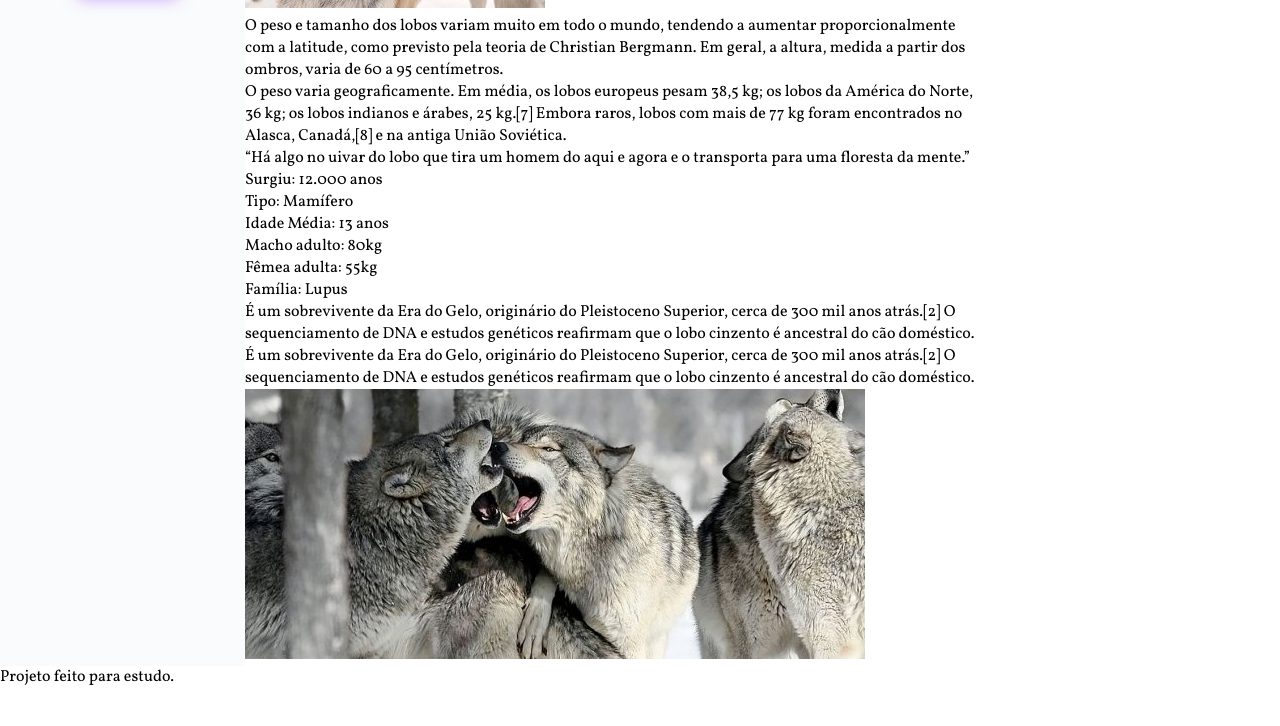
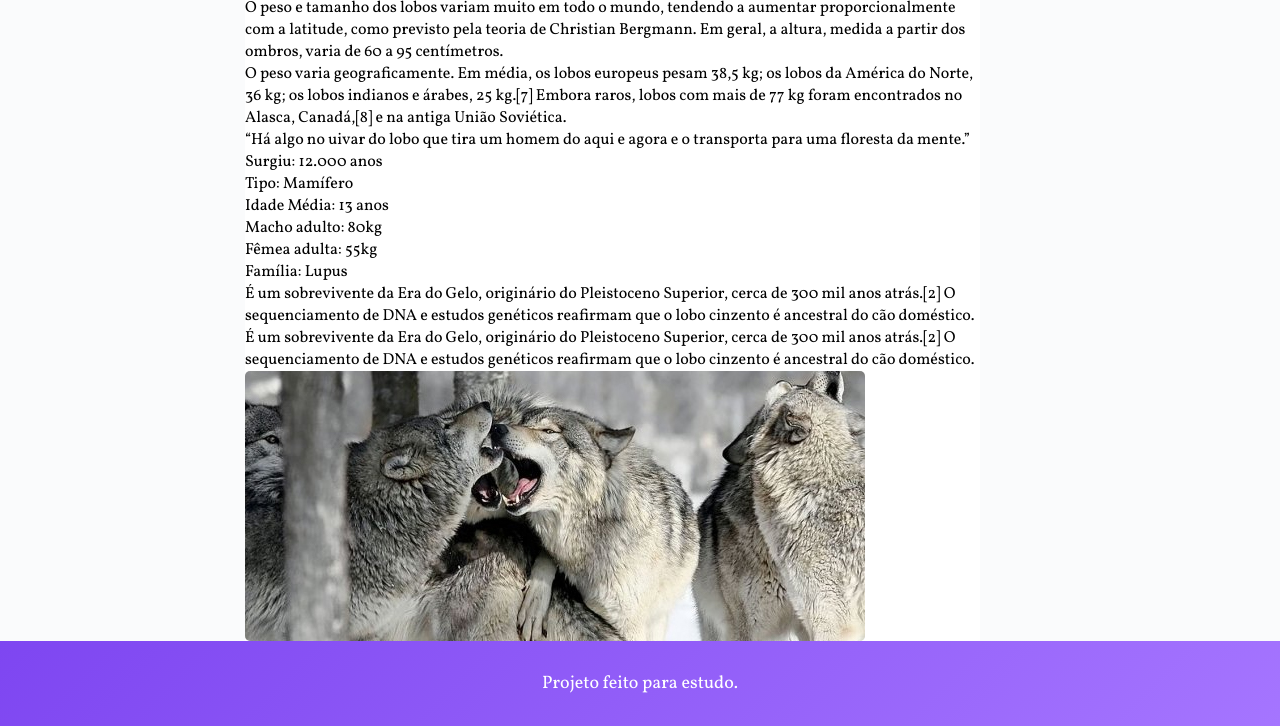
Before and after one commit to PsSave/WildBeast, a plain HTML site: page index.html in a window 1280 px wide. Shown: the part 937-1663 px from the top of the page. Before the commit the page ends 1625 px from the top, so only its background shows below. Drawn offline with Linux system fonts and the light colour scheme.

Commit message:
Anúncios e Footer - css

```diff
--- a/css/style.css
+++ b/css/style.css
@@ -11,7 +11,9 @@ a {
 }
 
 img {
+  display: block;
   max-width: 100%;
+  border-radius: 5px;
 }
 
 .container {
@@ -27,7 +29,7 @@ img {
 .header {
   grid-area: header;
   background: linear-gradient(135deg, #7e46f1, #a575ff);
-  padding: 2rem;
+  padding: 30px;
   display: grid;
   grid-template-columns: 1fr auto;
   align-items: center;
@@ -84,15 +86,32 @@ img {
 }
 
 
-
+/*C*/
 .content {
   grid-area: content;
 }
 
+
+
+/*A*/
 .anuncios {
   grid-area: anuncios;
+  background: #fafbfc;
+  display: grid;
+  align-content: start;
+  padding: 30px;
+  gap: 30px;
 }
 
+/*F*/
 .footer {
   grid-area: footer;
+  background: linear-gradient(135deg, #7e46f1, #a575ff);
 }
+
+.footer p {
+  color: white;
+  text-align: center;
+  padding: 30px;
+  font-size: 18px;
+}
```
